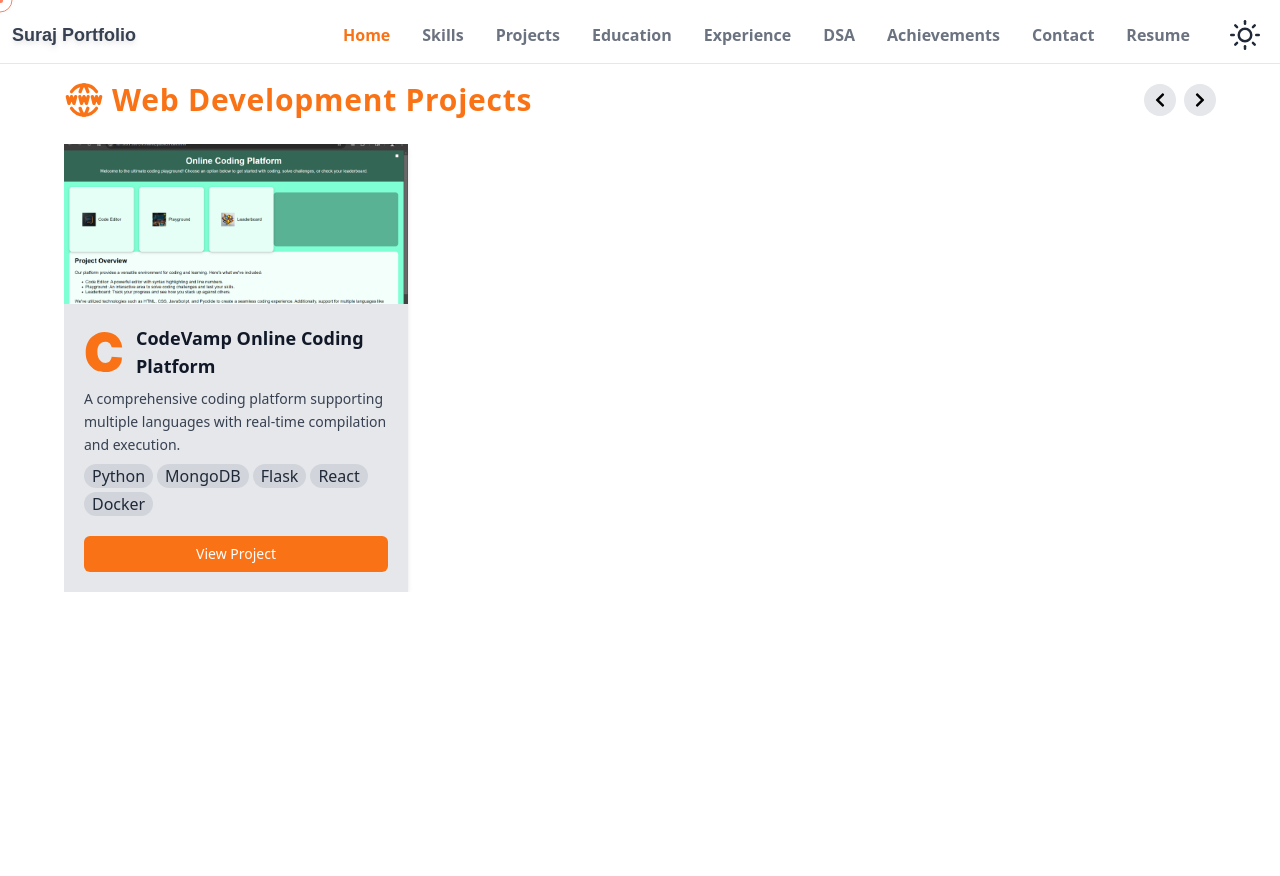
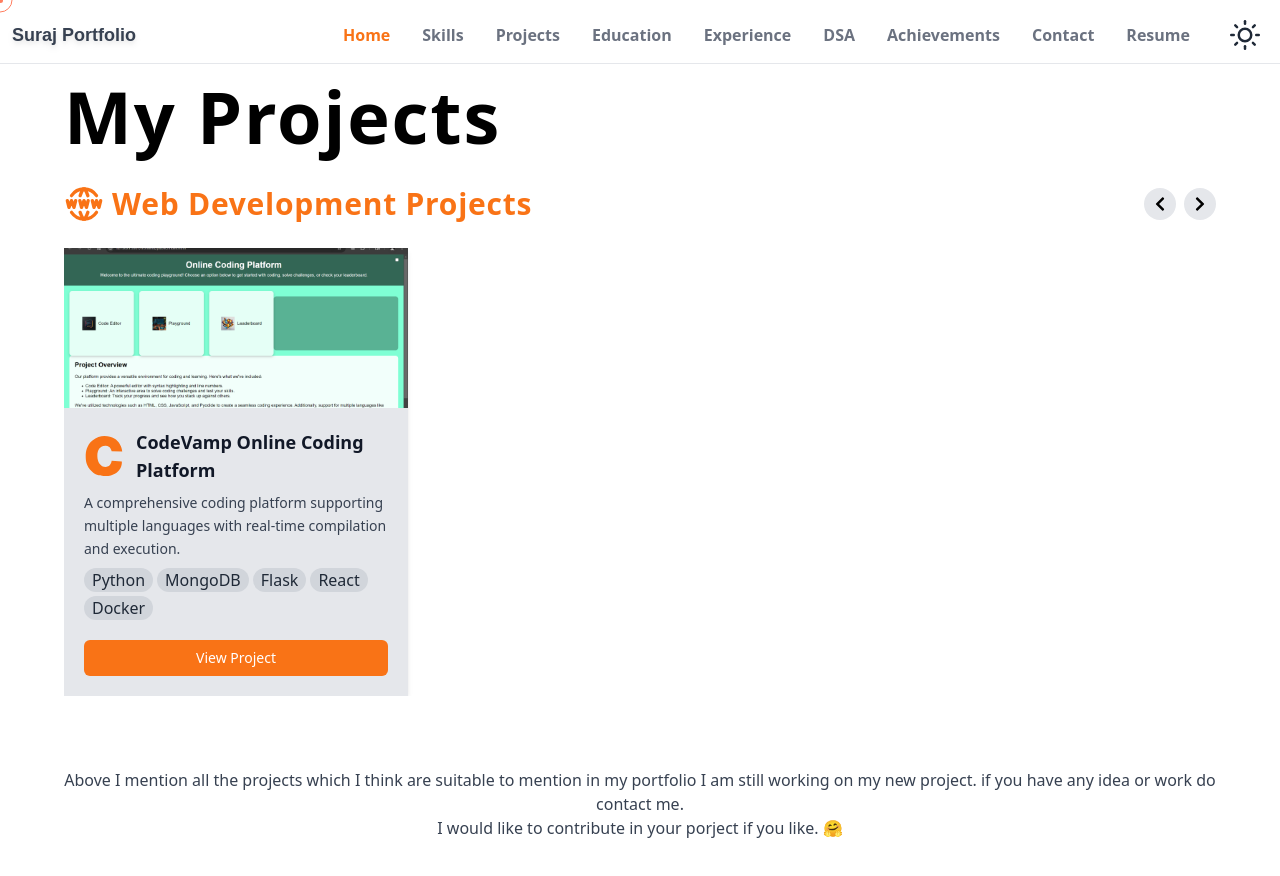
Before and after one commit to Suraj-1309/My-Portfolio, a React (Vite) app: page /projects in a window 1280 px wide. Shown: the top 876 px of the page. Before the commit the page ends 800 px from the top, so only its background shows below. Built offline with nearby package versions, Linux system fonts and the light colour scheme; a web font is replaced by a local one.

Commit message:
add heading and footer on profile section

```diff
--- a/src/projects/Projects.jsx
+++ b/src/projects/Projects.jsx
@@ -2,10 +2,9 @@ import React, { useRef } from "react";
 import ProjectsCard from "./ProjectsCard";
 import ProjectsData from "./ProjectsData";
 import { FaChevronLeft, FaChevronRight } from "react-icons/fa";
-import { AiFillAndroid } from 'react-icons/ai';
-import { GoCopilot } from 'react-icons/go';
-import { TbWorldWww } from 'react-icons/tb';
-
+import { AiFillAndroid } from "react-icons/ai";
+import { GoCopilot } from "react-icons/go";
+import { TbWorldWww } from "react-icons/tb";
 
 const Projects = ({ isDarkMode }) => {
   const scrollRef = useRef(null);
@@ -29,6 +28,13 @@ const Projects = ({ isDarkMode }) => {
   return (
     <div>
       {/* for Webdev projects  */}
+        {/* Left Section */}
+      <div className="px-4 md:px-8 py-2 pb-4 ">
+        <h1 className="text-5xl md:text-6xl lg:text-7xl font-extrabold tracking-wide mb-2">
+          My Projects
+        </h1>
+      </div>
+
       <div className="px-4 md:px-8 py-2 relative">
         <div className="flex justify-between items-center mb-6">
           <div
@@ -110,7 +116,7 @@ const Projects = ({ isDarkMode }) => {
             ))}
           </div> */}
 
-          {/* <h1
+      {/* <h1
             className={`px-4 py-4 sm:py-10 font-extrabold text-xl sm:text-3xl md:text-4xl text-center text-gray-200 dark:text-gray-500`}
           >
             Currently No Project to show in this field
@@ -157,13 +163,24 @@ const Projects = ({ isDarkMode }) => {
               </div>
             ))}
           </div> */}
-          {/* <h1
+      {/* <h1
             className={`px-4 py-4 sm:py-10 font-extrabold text-xl sm:text-3xl md:text-4xl text-center text-gray-200 dark:text-gray-500`}
           >
             Currently No Project to show in this field
           </h1>
         </div>
       </div> */}
+
+      {/* End Message & Button */}
+      <div className="text-center mt-6 px-4 sm:py-10">
+        <p className="text-base sm:text-base text-gray-700 dark:text-gray-300">
+            Above I mention all the projects which I think are suitable to mention in my portfolio I am still working on my new project.{"\n"} if you have any idea or work do contact me.
+
+        </p>
+        <p className="text-base sm:text-base text-gray-700 dark:text-gray-300">
+           I would like to contribute in your porject if you like. 🤗
+        </p>
+      </div>
     </div>
   );
 };
```
